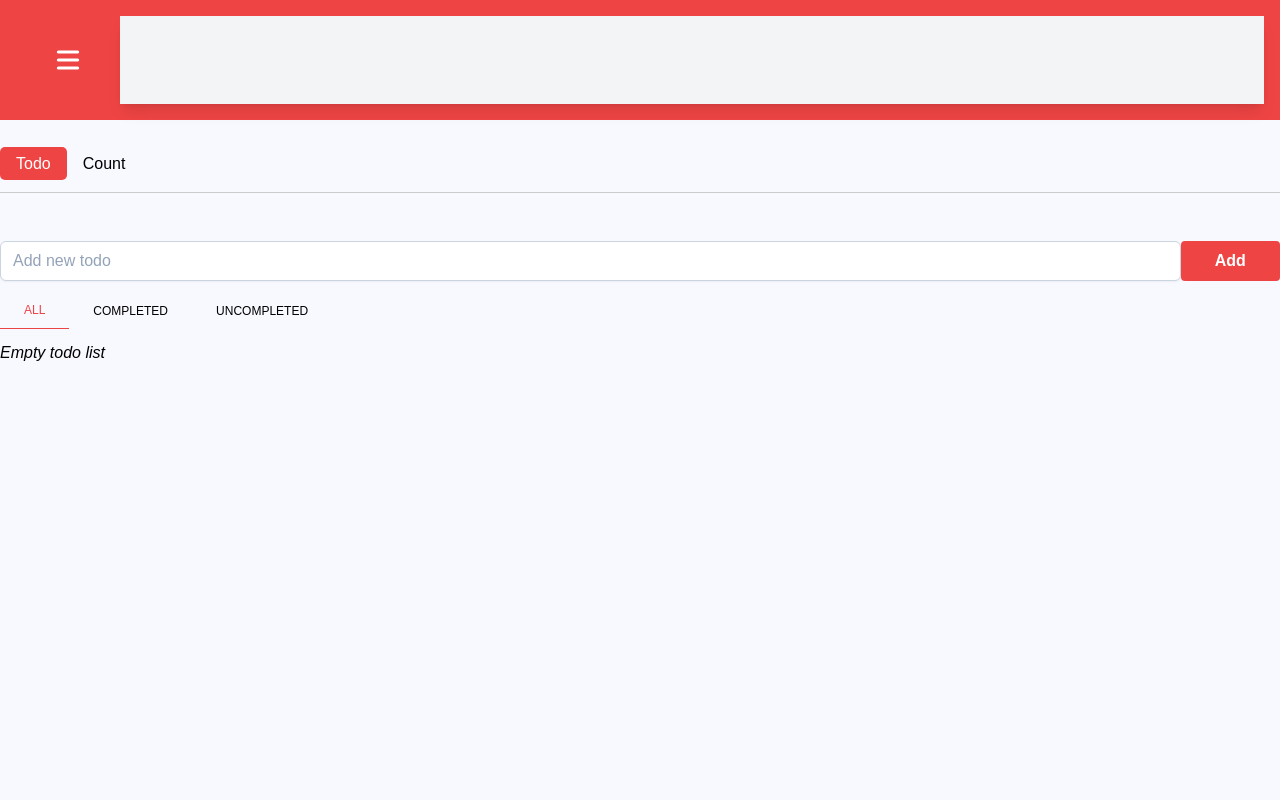
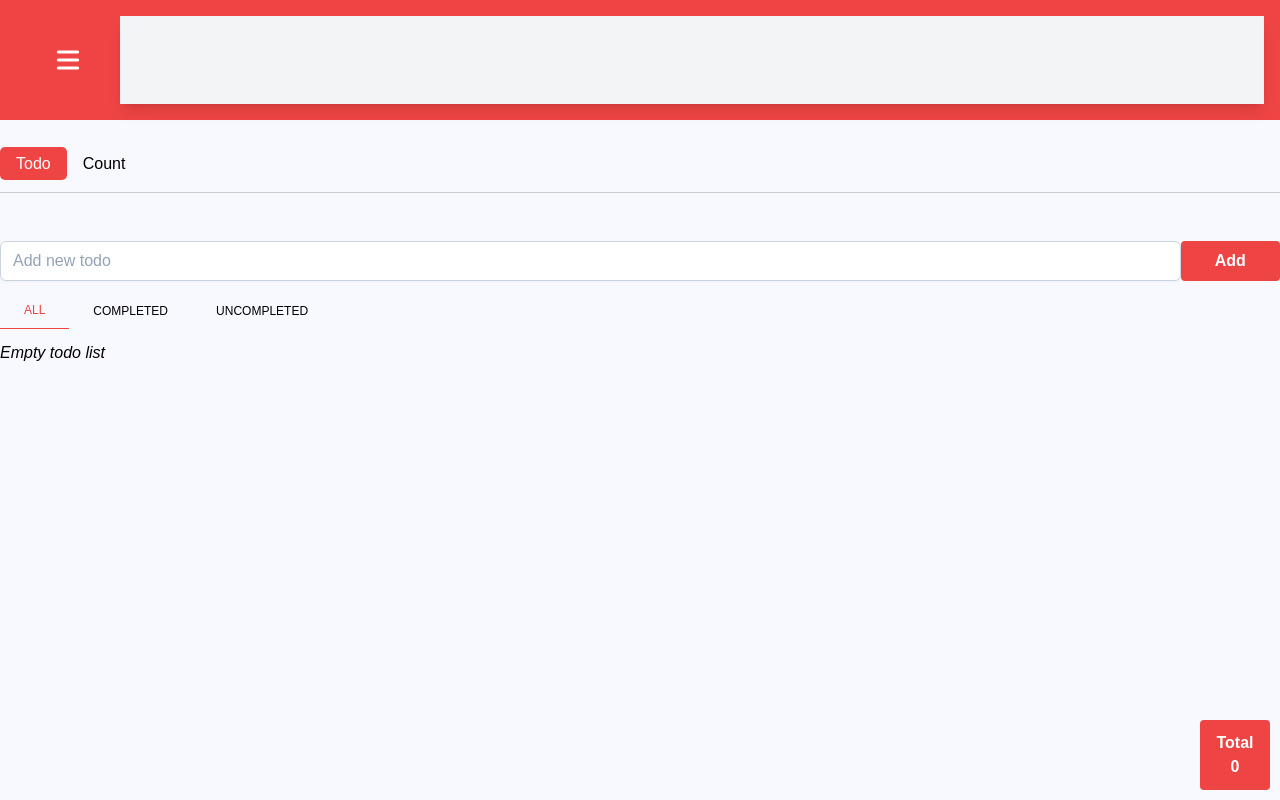
Before and after one commit to nguyenkhoi2806/vuejs-todo, a Vue app: page / in a window 1280 px wide. Built offline with nearby package versions, Linux system fonts and the light colour scheme; what tw-elements would draw is missing.

Commit message:
add event bus

```diff
--- a/package.json
+++ b/package.json
@@ -19,6 +19,7 @@
     "eslint-config-prettier": "^8.5.0",
     "eslint-plugin-simple-import-sort": "^7.0.0",
     "gh-pages": "^4.0.0",
+    "mitt": "^3.0.0",
     "moment": "^2.29.3",
     "pinia": "^2.0.13",
     "tw-elements": "^1.0.0-alpha12",
--- a/src/components/Button/Button.vue
+++ b/src/components/Button/Button.vue
@@ -16,7 +16,7 @@ export default defineComponent({
     label: {
       type: String,
       default() {
-        return "button";
+        return "";
       },
     },
   },
@@ -41,5 +41,6 @@ export default defineComponent({
     @click="click"
   >
     {{ label }}
+    <slot></slot>
   </button>
 </template>
--- a/src/main.ts
+++ b/src/main.ts
@@ -1,13 +1,15 @@
 import "./assets/scss/global.scss";
 
 import vClickOutside from "click-outside-vue3";
+import mitt from "mitt";
 import { createPinia } from "pinia";
 import { createApp } from "vue";
 
 import App from "./App.vue";
+const emitter = mitt();
+const app = createApp(App);
 
-
-const app = createApp(App);
+app.config.globalProperties.eventBus = emitter;
 app.use(createPinia());
 app.use(vClickOutside);
 app.mount("#app");
--- a/src/stores/todo.ts
+++ b/src/stores/todo.ts
@@ -58,7 +58,7 @@ export const useTodoStore = defineStore({
       return new Promise((resolve) => {
         this.limitLoadTodo = Number(this.limitLoadTodo) + 8;
         this.loadTodo();
-        resolve(this.limitLoadTodo);
+        resolve(this.todoList);
       });
     },
   },
--- a/src/views/Dashboard/Dashboard.vue
+++ b/src/views/Dashboard/Dashboard.vue
@@ -2,6 +2,7 @@
 import { storeToRefs } from "pinia";
 import { defineComponent } from "vue";
 
+import Button from "@/components/Button/Button.vue";
 import useSettingStore from "@/stores/setting";
 
 import Count from "./Count/Count.vue";
@@ -12,6 +13,7 @@ export default defineComponent({
   components: {
     Todo,
     Count,
+    Button,
   },
   setup() {
     const settingStore = useSettingStore();
@@ -23,6 +25,7 @@ export default defineComponent({
   data() {
     return {
       currentTab: "Todo",
+      todoLoaded: 0,
     };
   },
   computed: {
@@ -38,6 +41,11 @@ export default defineComponent({
       }
       return "";
     },
+  },
+  mounted() {
+    this.eventBus.on("todoListTotal", ({ todoListTotal }) => {
+      this.todoLoaded = todoListTotal;
+    });
   },
   methods: {
     switchTo(tab) {
@@ -72,6 +80,10 @@ export default defineComponent({
     <KeepAlive>
       <component :is="currentTab"></component>
     </KeepAlive>
+    <Button class="total-todo">
+      Total <br />
+      {{ todoLoaded }}
+    </Button>
   </div>
 </template>
 
@@ -93,4 +105,12 @@ export default defineComponent({
 .dashboard-pages {
   padding-top: 2rem;
 }
+
+.total-todo {
+  position: fixed;
+  bottom: 10px;
+  right: 10px;
+  width: 70px;
+  height: 70px;
+}
 </style>
--- a/src/views/Dashboard/Todo/Todo.vue
+++ b/src/views/Dashboard/Todo/Todo.vue
@@ -79,6 +79,10 @@ export default defineComponent({
   },
   mounted() {
     window.addEventListener("scroll", this.handleLoadTodo);
+    const { todoList } = this;
+    this.eventBus.emit("todoListTotal", {
+      todoListTotal: todoList.length,
+    });
   },
   beforeUnmount() {
     window.removeEventListener("scroll", this.handleLoadTodo);
@@ -102,8 +106,11 @@ export default defineComponent({
       if (this.shouldLoadMoreTodo()) {
         this.isLoading = true;
         setTimeout(() => {
-          this.todoStore.updateLimitLoadTodo().then(() => {
+          this.todoStore.updateLimitLoadTodo().then((todoList) => {
             this.isLoading = false;
+            this.eventBus.emit("todoListTotal", {
+              todoListTotal: todoList.length,
+            });
           });
         }, 2000);
       }
```
Also changed, not shown: 2 other files (tests, documents, lock files or other folders).
